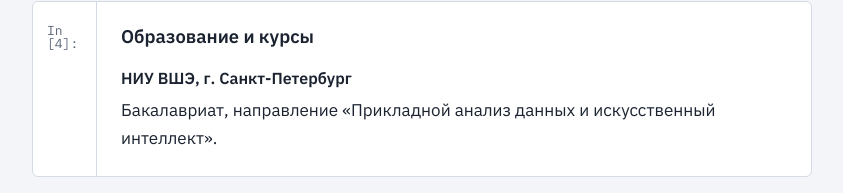
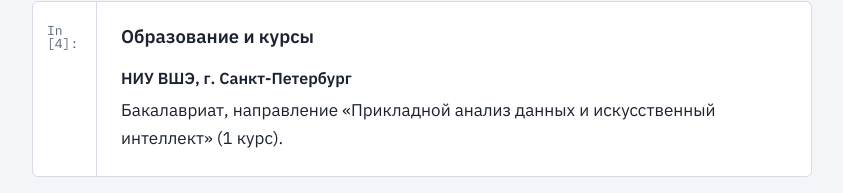
Before and after one commit to forgotten-x/forgotten-x.github.io, a plain HTML site: page index.html in a window 1280 px wide. Shown: the part 759-952 px from the top of the page, without its empty margins (218-1061 px from the left). Drawn offline with Linux system fonts and the light colour scheme.

Commit message:
Update index.html

```diff
--- a/index.html
+++ b/index.html
@@ -143,7 +143,7 @@
       <h2 id="education">Образование и курсы</h2>
       <div class="item">
         <h3>НИУ ВШЭ, г. Санкт-Петербург</h3>
-        <p>Бакалавриат, направление «Прикладной анализ данных и искусственный интеллект».</p>
+        <p>Бакалавриат, направление «Прикладной анализ данных и искусственный интеллект» (1 курс).</p>
       </div>
     </div>
   </section>
```
